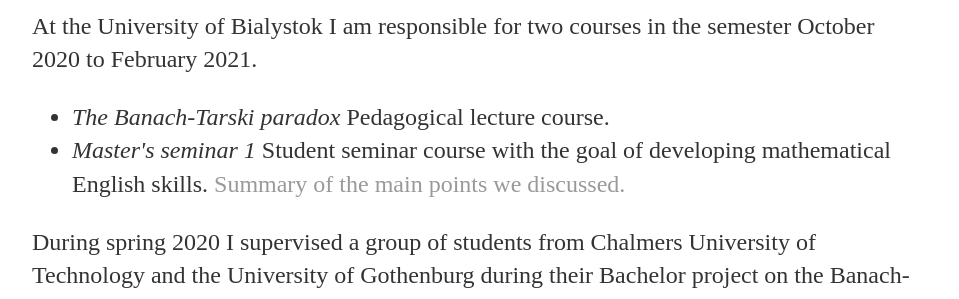
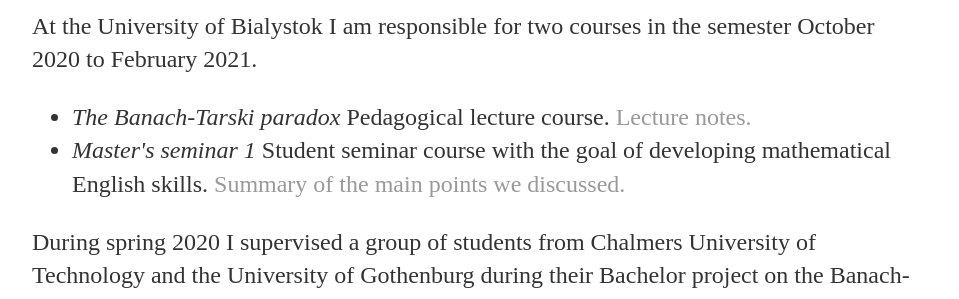
Before and after one commit to andrewmckeemaths/andrewmckeemaths.github.io, a Jekyll site: the page built from teaching/index.html, in a window 1280 px wide. Shown: the part 662-961 px from the top of the page, without its empty margins (160-1119 px from the left). Built offline with Jekyll 4.4.1, drawn with Linux system fonts in a browser that asks for light colours.

Commit message:
Update index.html

```diff
--- a/teaching/index.html
+++ b/teaching/index.html
@@ -21,7 +21,7 @@
 
 <p>At the University of Bialystok I am responsible for two courses in the semester October 2020 to February 2021.</p>
   <ul>
-    <li><em>The Banach-Tarski paradox</em> Pedagogical lecture course. </li>
+    <li><em>The Banach-Tarski paradox</em> Pedagogical lecture course. <a href="UwBteaching/BanachTarskiParadoxMcKee.pdf" target="_blank">Lecture notes.</a></li>
     <li><em>Master's seminar 1</em> Student seminar course with the goal of developing mathematical English skills. <a href="UwBteaching/EnglishPresentationNotes.pdf" target="_blank">Summary of the main points we discussed.</a></li>
   </ul>
 
```
